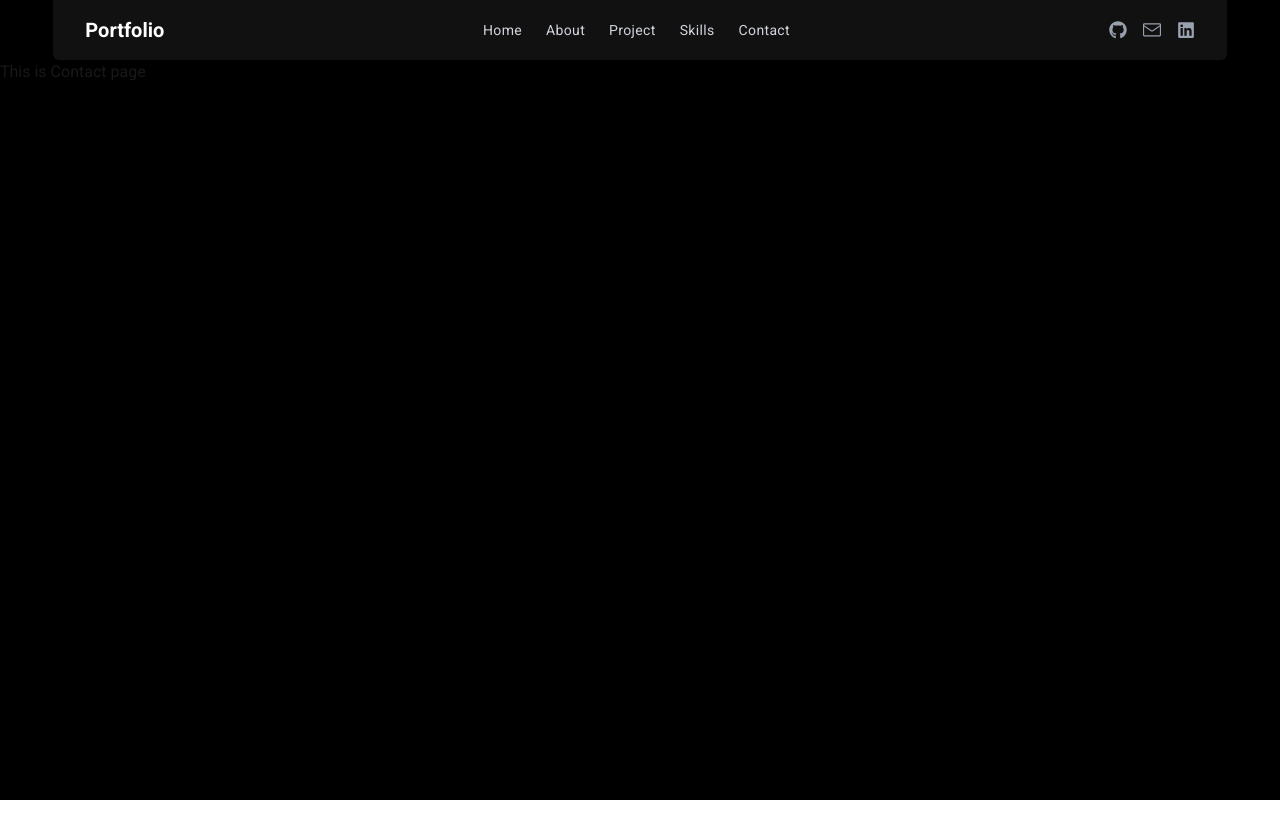
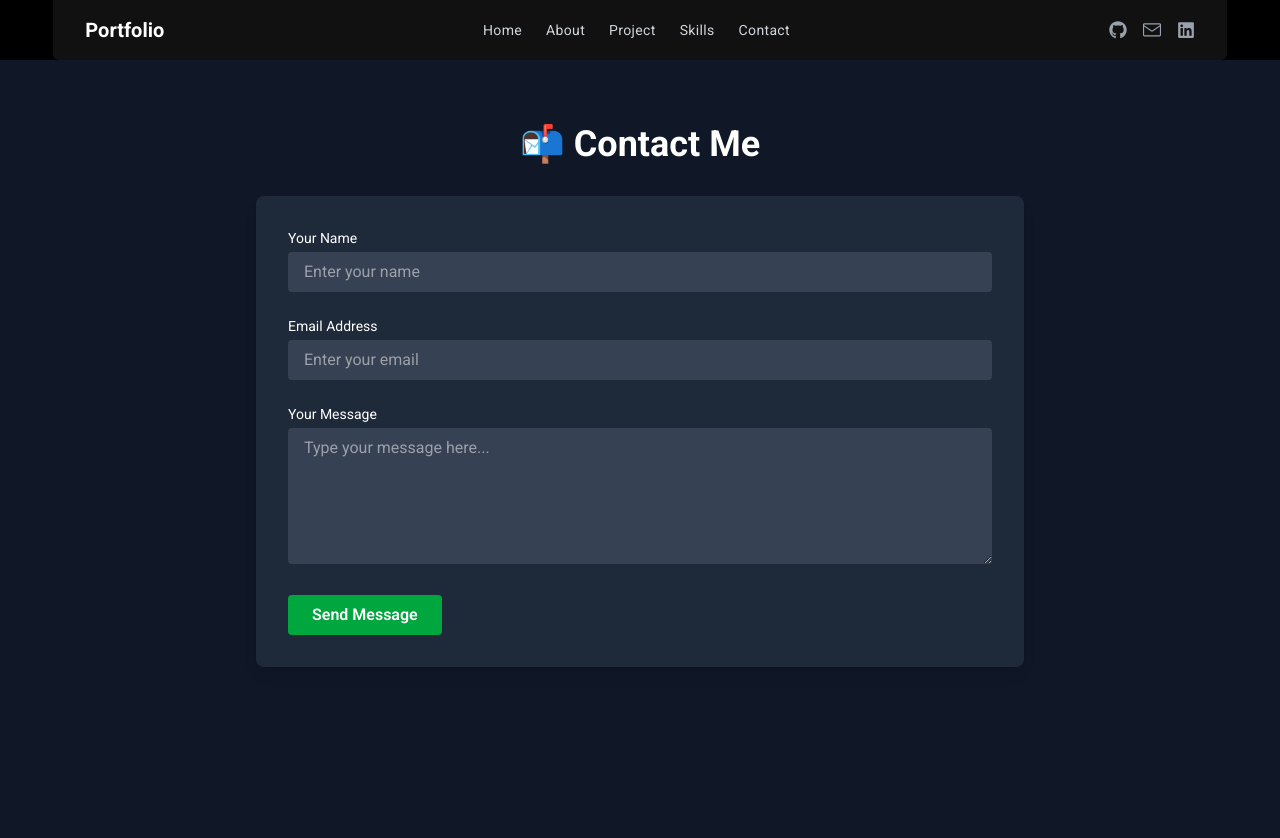
Before and after one commit to JannatulLima9575/personal-portfolio, a React (Vite) app: page /contact in a window 1280 px wide. Shown: the top 838 px of the page. Before the commit the page ends 800 px from the top, so only its background shows below. Built offline with nearby package versions, Linux system fonts and the light colour scheme.

Commit message:
added contact page

```diff
--- a/src/Pages/Contact.jsx
+++ b/src/Pages/Contact.jsx
@@ -1,11 +1,55 @@
 import React from 'react';
 
 const Contact = () => {
-    return (
-        <div>
-            This is Contact page
-        </div>
-    );
+  return (
+    <section className="min-h-screen bg-gray-900 text-white py-16 px-6 md:px-12">
+      <div className="max-w-3xl mx-auto">
+        <h2 className="text-4xl font-bold text-center mb-8">📬 Contact Me</h2>
+
+        <form className="bg-gray-800 p-8 rounded-lg shadow-lg space-y-6">
+          <div>
+            <label htmlFor="name" className="block text-sm mb-1">Your Name</label>
+            <input
+              type="text"
+              id="name"
+              className="w-full px-4 py-2 rounded bg-gray-700 text-white focus:outline-none focus:ring-2 focus:ring-green-500"
+              placeholder="Enter your name"
+              required
+            />
+          </div>
+
+          <div>
+            <label htmlFor="email" className="block text-sm mb-1">Email Address</label>
+            <input
+              type="email"
+              id="email"
+              className="w-full px-4 py-2 rounded bg-gray-700 text-white focus:outline-none focus:ring-2 focus:ring-green-500"
+              placeholder="Enter your email"
+              required
+            />
+          </div>
+
+          <div>
+            <label htmlFor="message" className="block text-sm mb-1">Your Message</label>
+            <textarea
+              id="message"
+              rows="5"
+              className="w-full px-4 py-2 rounded bg-gray-700 text-white focus:outline-none focus:ring-2 focus:ring-green-500"
+              placeholder="Type your message here..."
+              required
+            ></textarea>
+          </div>
+
+          <button
+            type="submit"
+            className="bg-green-600 hover:bg-green-700 text-white font-semibold py-2 px-6 rounded transition duration-300"
+          >
+            Send Message
+          </button>
+        </form>
+      </div>
+    </section>
+  );
 };
 
 export default Contact;
```
